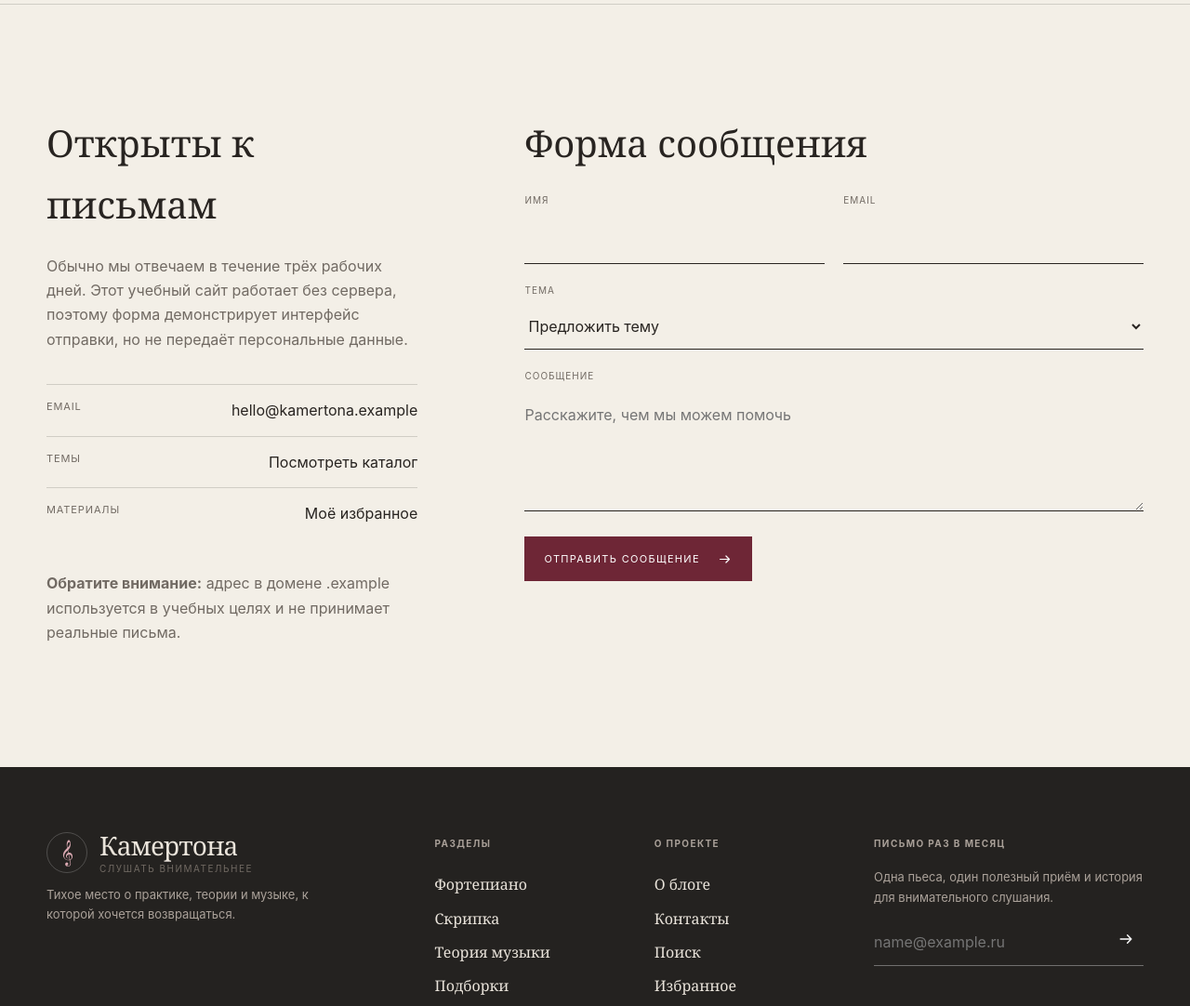
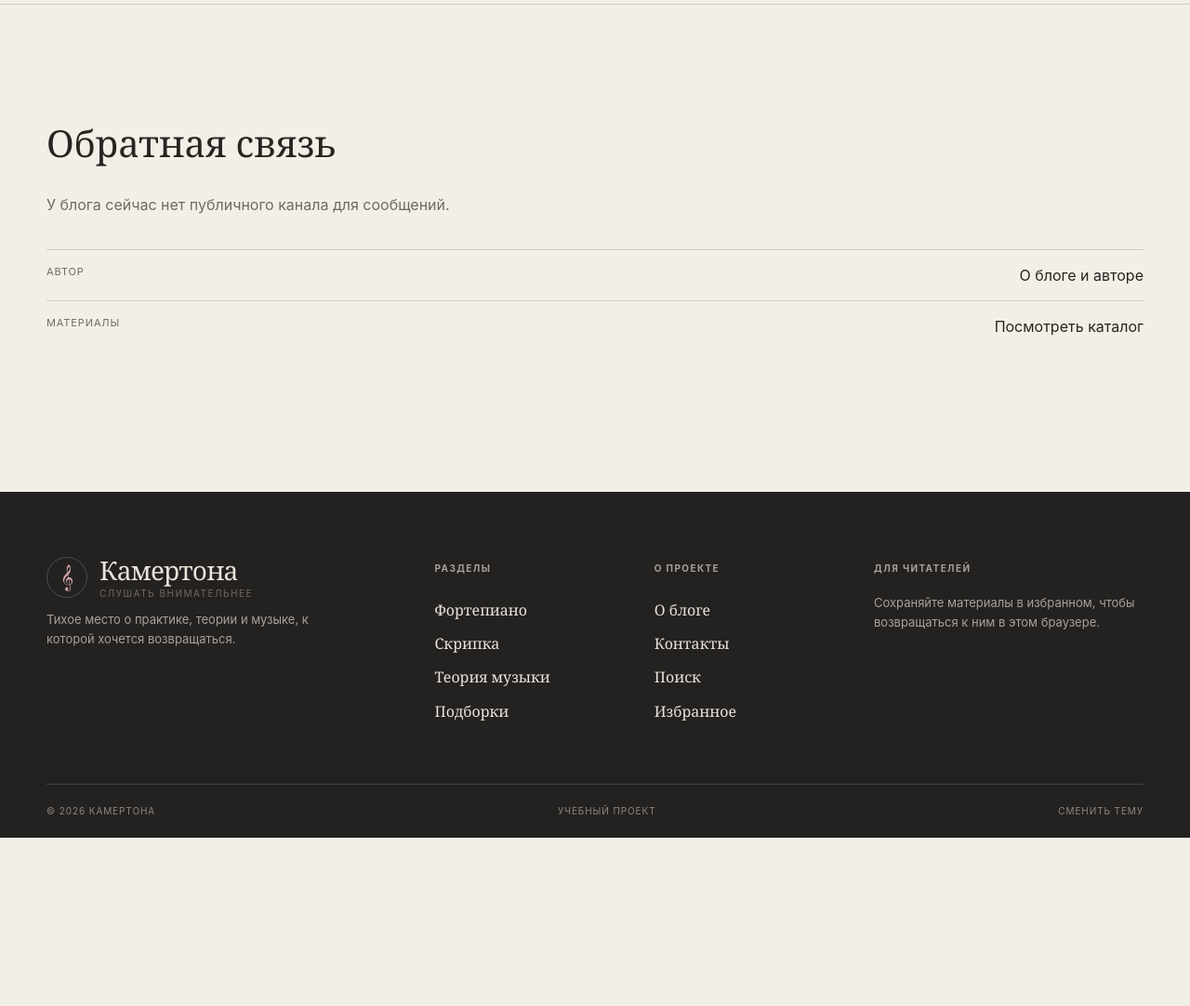
Before and after one commit to justangelha/justangelha.github.io, a plain HTML site: page contacts.html in a window 1280 px wide. Shown: the part 560-1642 px from the top of the page at 93% size. After the commit the page ends 1461 px from the top, so only its background shows below. Drawn offline with Linux system fonts and the light colour scheme.

Commit message:
Clarify blog contact and author information

```diff
--- a/contacts.html
+++ b/contacts.html
@@ -6,7 +6,7 @@
     <title>Контакты — Камертона</title>
     <meta
       name="description"
-      content="Связаться с редакцией музыкального блога Камертона, предложить тему или сообщить об ошибке."
+      content="Информация об обратной связи музыкального блога Камертона."
     />
     <link rel="icon" href="images/theory.svg" type="image/svg+xml" />
     <link rel="stylesheet" href="css/style.css" />
@@ -36,80 +36,26 @@
       <header class="page-hero">
         <div class="container page-hero-inner">
           <div>
-            <span class="eyebrow">Написать редакции</span>
+            <span class="eyebrow">Обратная связь</span>
             <h1>Контакты</h1>
           </div>
-          <p>
-            Предложите тему, задайте вопрос по материалу или расскажите, какую пьесу вы сейчас
-            разучиваете.
-          </p>
+          <p>Информация о связи с автором музыкального блога.</p>
         </div>
       </header>
       <section class="section container">
-        <div class="contact-grid">
         <div class="contact-details">
-            <h2>Открыты к письмам</h2>
-            <p>
-              Обычно мы отвечаем в течение трёх рабочих дней. Этот учебный сайт работает без
-              сервера, поэтому форма демонстрирует интерфейс отправки, но не передаёт персональные
-              данные.
-            </p>
+          <h2>Обратная связь</h2>
+          <p>У блога сейчас нет публичного канала для сообщений.</p>
           <ul class="contact-list">
             <li>
-                <span>Email</span>
-                <a href="mailto:hello@kamertona.example">hello@kamertona.example</a>
-              </li>
-              <li>
-                <span>Темы</span>
-                <a href="catalog.html">Посмотреть каталог</a>
+              <span>Автор</span>
+              <a href="about.html">О блоге и авторе</a>
             </li>
             <li>
               <span>Материалы</span>
-                <a href="favorites.html">Моё избранное</a>
+              <a href="catalog.html">Посмотреть каталог</a>
             </li>
           </ul>
-            <p>
-              <strong>Обратите внимание:</strong>
-              адрес в домене .example используется в учебных целях и не принимает реальные письма.
-            </p>
-          </div>
-          <form class="contact-form" data-demo-form>
-            <h2>Форма сообщения</h2>
-            <div class="form-row">
-              <div class="form-field">
-                <label for="name">Имя</label>
-                <input id="name" name="name" type="text" autocomplete="name" required />
-              </div>
-              <div class="form-field">
-                <label for="email">Email</label>
-                <input id="email" name="email" type="email" autocomplete="email" required />
-              </div>
-            </div>
-            <div class="form-field">
-              <label for="topic">Тема</label>
-              <select id="topic" name="topic">
-                <option>Предложить тему</option>
-                <option>Вопрос по статье</option>
-                <option>Сообщить об ошибке</option>
-                <option>Другое</option>
-              </select>
-            </div>
-            <div class="form-field">
-              <label for="message">Сообщение</label>
-              <textarea
-                id="message"
-                name="message"
-                required
-                placeholder="Расскажите, чем мы можем помочь"
-              ></textarea>
-            </div>
-            <button class="primary-link" type="submit">
-              Отправить сообщение
-              <svg viewBox="0 0 24 24" aria-hidden="true">
-                <path d="M5 12h14M14 7l5 5-5 5"></path>
-              </svg>
-            </button>
-          </form>
         </div>
       </section>
     </main>
--- a/js/script.js
+++ b/js/script.js
@@ -170,13 +170,8 @@
             <a href="favorites.html">Избранное</a>
           </div>
           <div>
-            <h2>Письмо раз в месяц</h2>
-            <p>Одна пьеса, один полезный приём и история для внимательного слушания.</p>
-            <form class="subscribe-form" data-demo-form>
-              <label class="sr-only" for="footer-email">Ваш email</label>
-              <input id="footer-email" type="email" placeholder="name@example.ru" required>
-              <button type="submit" aria-label="Подписаться">${icons.arrow}</button>
-            </form>
+            <h2>Для читателей</h2>
+            <p>Сохраняйте материалы в избранном, чтобы возвращаться к ним в этом браузере.</p>
           </div>
         </div>
         <div class="container footer-bottom">
@@ -599,20 +594,6 @@
       back.addEventListener("click", () => scrollTo({ top: 0, behavior: "smooth" }));
     }
 
-    document.querySelectorAll("[data-demo-form]").forEach((form) =>
-      form.addEventListener("submit", (event) => {
-        event.preventDefault();
-        if (!form.classList.contains("contact-form"))
-          localStorage.setItem("kamertona-newsletter-demo", "subscribed");
-        form.reset();
-        showToast(
-          form.classList.contains("contact-form")
-            ? "Спасибо! Сообщение сохранено в демонстрационном режиме."
-            : "Демонстрационная подписка сохранена локально",
-        );
-      }),
-    );
-
     const page = document.body.dataset.page;
     const activeKey =
       page === "article" || page === "favorites" || page === "search" ? "catalog" : page;
```
Also changed, not shown: about.html (+2 -2 lines). Lines whose indentation alone changed are shown as unchanged.
